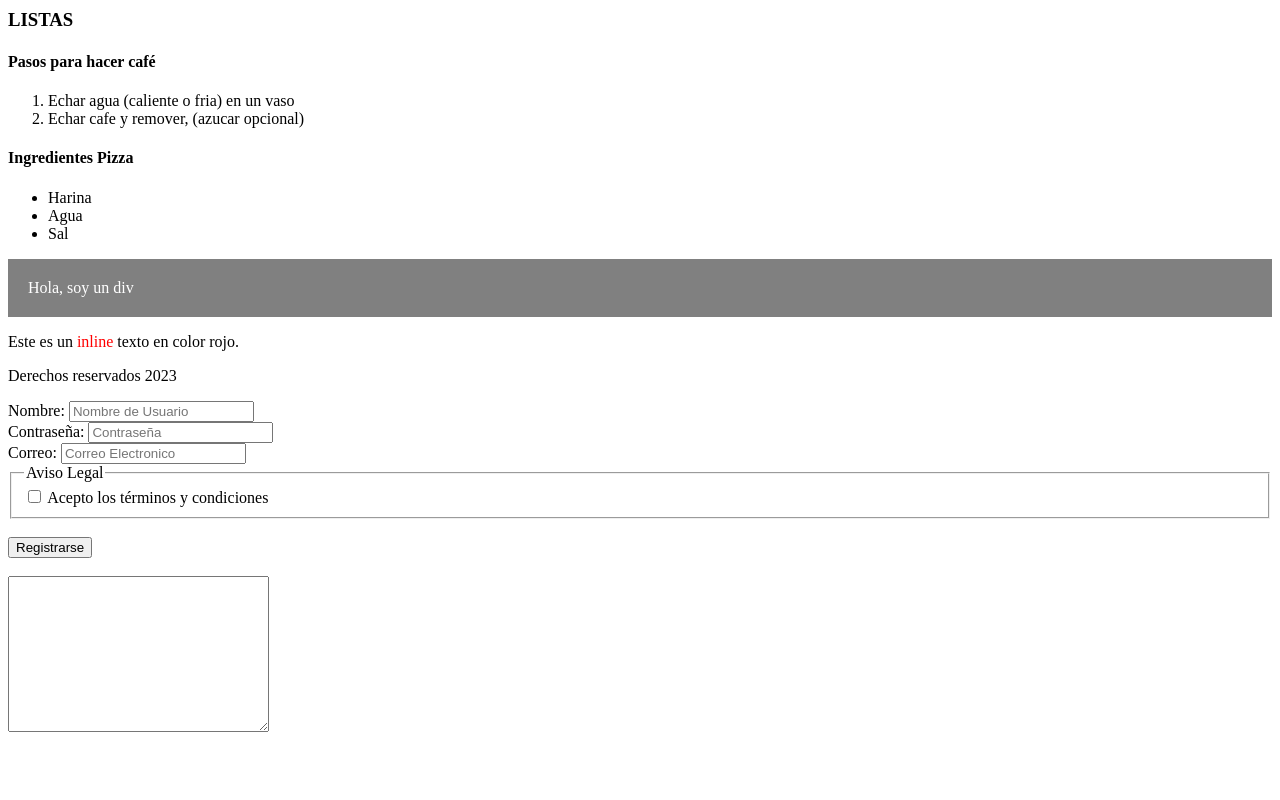
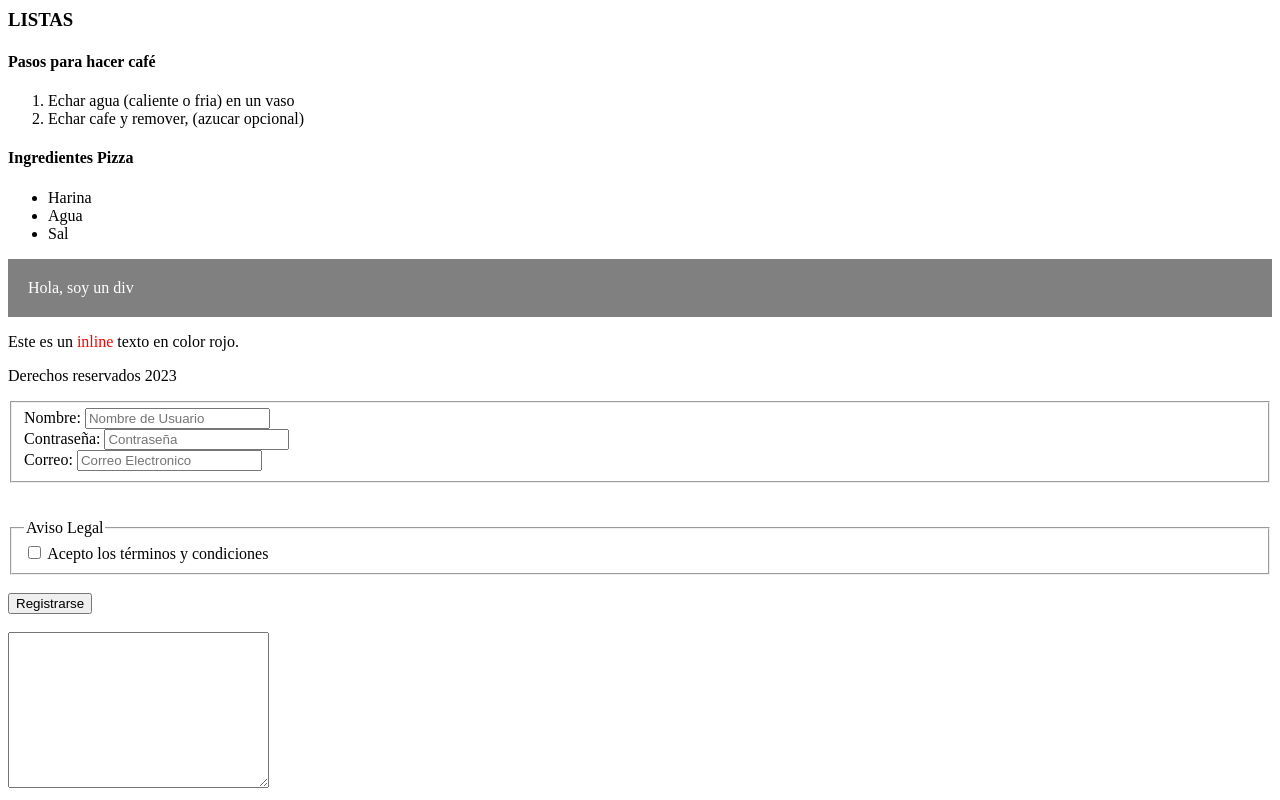
Before and after one commit to jonathanjd7/Practica2html, a plain HTML site: page index.html in a window 1280 px wide. Shown: the part 1312-2112 px from the top of the page. Before the commit the page ends 2056 px from the top, so only its background shows below. Drawn offline with Linux system fonts and the light colour scheme.

Commit message:
Update index.html

```diff
--- a/index.html
+++ b/index.html
@@ -117,6 +117,7 @@
         <p>Derechos reservados 2023</p>
     </footer>
 
+      <fieldset>
      <form action="/procesar-datos" method="POST">
         <label for="username">Nombre:</label>
 
@@ -127,6 +128,8 @@
       <br>
        <label for="email">Correo: </label>
       <input type="email" name="email" placeholder="Correo Electronico" required />
+       </fieldset>
+       <br>
       <br>
        <fieldset>
          <legend>Aviso Legal</legend>
```
